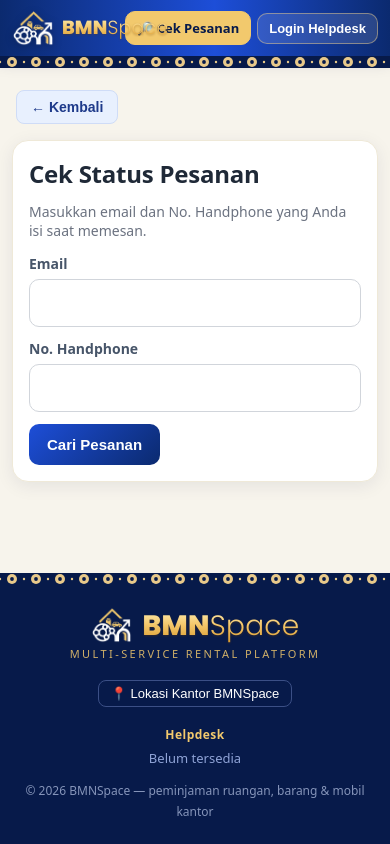
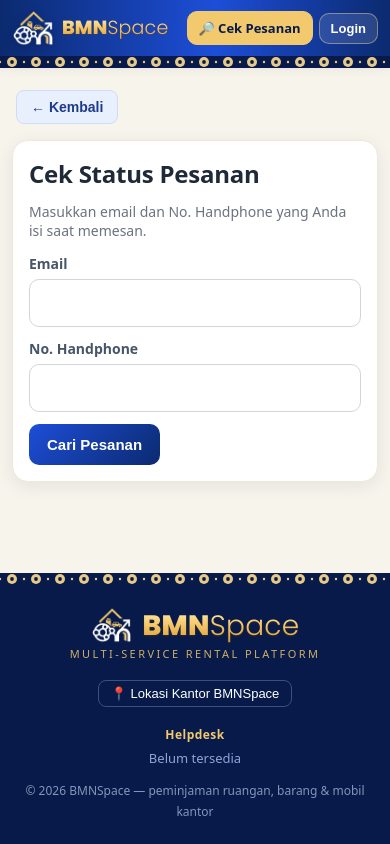
Before and after one commit to AbyanAruFarrel/bmnspace, a React (Vite) app in the folder Bookingku-baru/: page /cek in a window 390 px wide. Built offline with nearby package versions, Linux system fonts and the light colour scheme; no server answers; a web font is replaced by a local one.

Commit message:
Update index.css

```diff
--- a/Bookingku-baru/src/index.css
+++ b/Bookingku-baru/src/index.css
@@ -492,3 +492,17 @@
 .topbar-ava { width: 22px; height: 22px; border-radius: 50%; object-fit: cover; vertical-align: middle; margin-right: 4px; }
 @media (max-width: 600px) { .footer-logo { height: 36px; } }
 .footer-tagline { margin-top: 2px; font-size: 11px; letter-spacing: .22em; text-transform: uppercase; color: var(--gold); opacity: .85; }
+
+/* ===== Header mobile: tombol tidak menimpa logo ===== */
+.btn-nav { white-space: nowrap; }
+@media (max-width: 640px) {
+  .brand { flex-shrink: 0; }
+  .sm-hide { display: none; }
+  .topbar-actions { min-width: 0; }
+}
+@media (max-width: 360px) {
+  .nav-ic { display: none; }
+  .brand .logo { height: 32px; }
+  .brand-name { font-size: 16px; }
+  .btn-nav { padding: 6px 9px; font-size: 12.5px; }
+}
```
